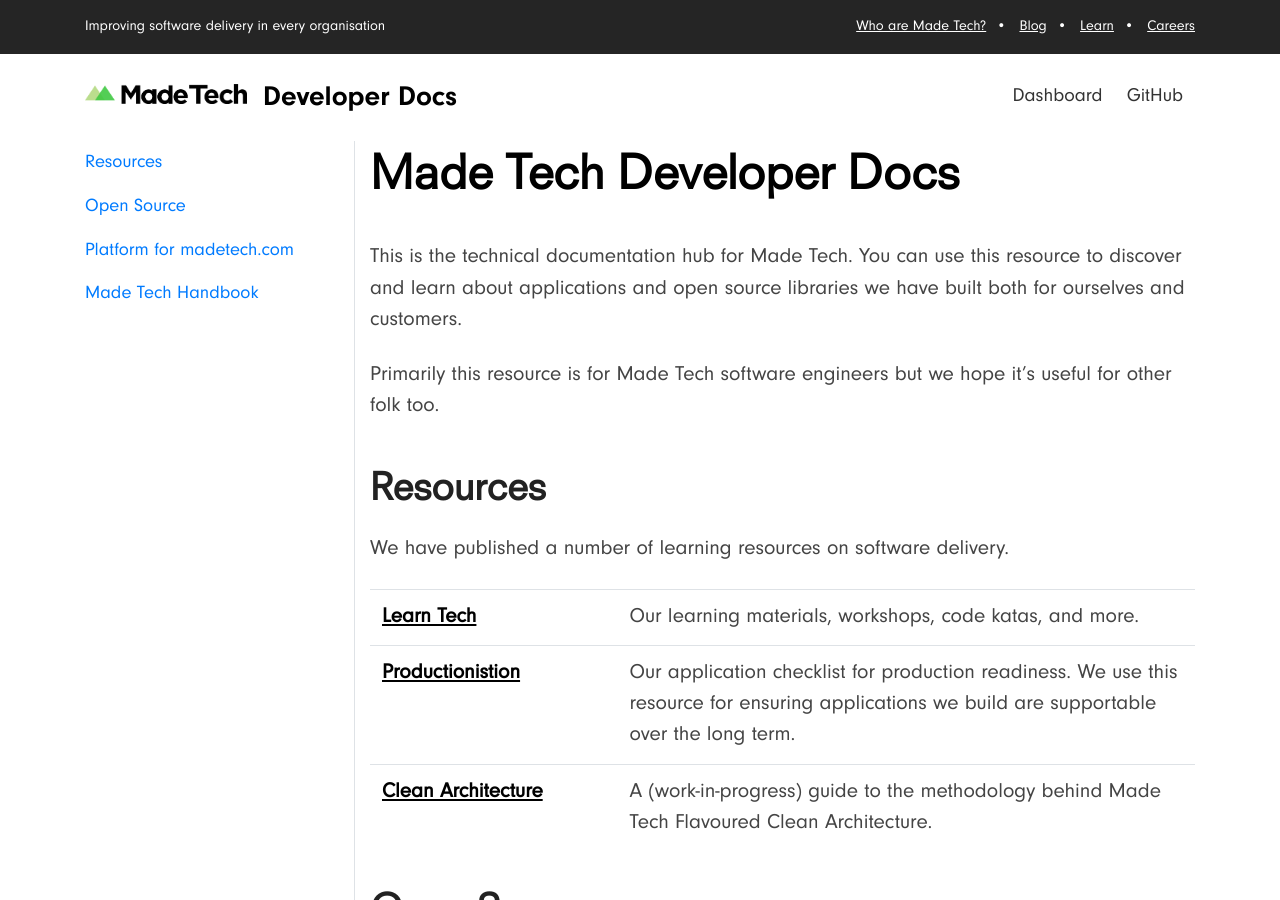
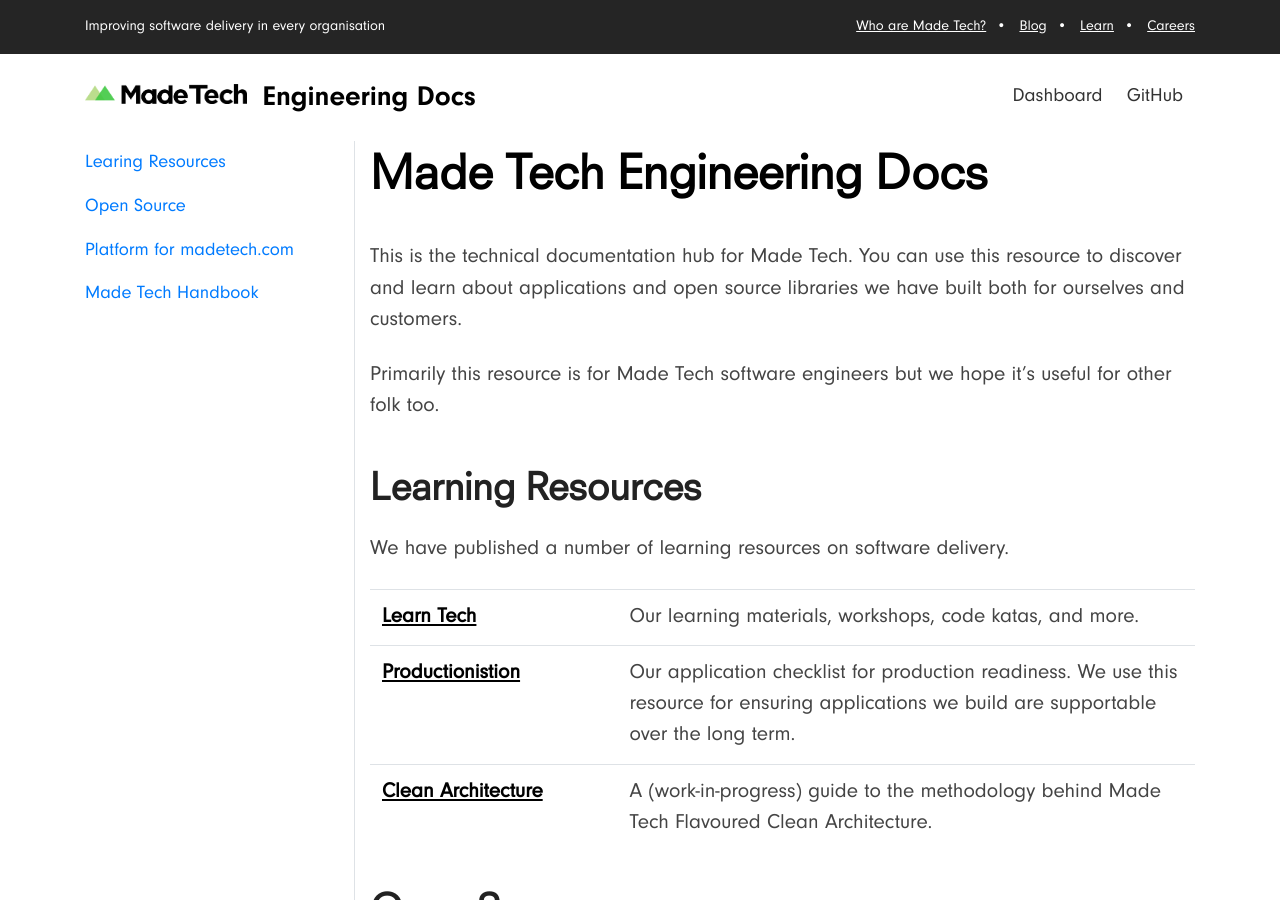
Before and after one commit to madetech/docs, a Jekyll site: the page built from index.md, in a window 1280 px wide and 900 px high. Built offline with Jekyll 4.4.1, drawn with Linux system fonts in a browser that asks for light colours; our own code applies the rules of GitHub Pages for plain Markdown files.

Commit message:
Engineering docs

```diff
--- a/_config.yml
+++ b/_config.yml
@@ -1 +1 @@
-title: "Made Tech Developer Docs"
+title: "Made Tech Engineering Docs"
--- a/_layouts/default.html
+++ b/_layouts/default.html
@@ -52,7 +52,7 @@
                 <img alt="Made Tech" itemProp="logo" src="{{ "/assets/images/made-tech-logo-colour.png" | relative_url }}" width="162px" />
               </div>
 
-              <span class="header_logo_type__text">Developer Docs</span>
+              <span class="header_logo_type__text">Engineering Docs</span>
             </span>
           </a>
         </div>
@@ -80,8 +80,8 @@
 
           <ul class="nav flex-column">
             <li>
-              <a href="#resources" class="nav-link pl-0">
-                Resources
+              <a href="#learning-resources" class="nav-link pl-0">
+                Learing Resources
               </a>
             </li>
 
--- a/index.md
+++ b/index.md
@@ -1,10 +1,10 @@
-# Made Tech Developer Docs
+# Made Tech Engineering Docs
 
 This is the technical documentation hub for Made Tech. You can use this resource to discover and learn about applications and open source libraries we have built both for ourselves and customers.
 
 Primarily this resource is for Made Tech software engineers but we hope it's useful for other folk too.
 
-## Resources
+## Learning Resources
 
 We have published a number of learning resources on software delivery.
 
```
